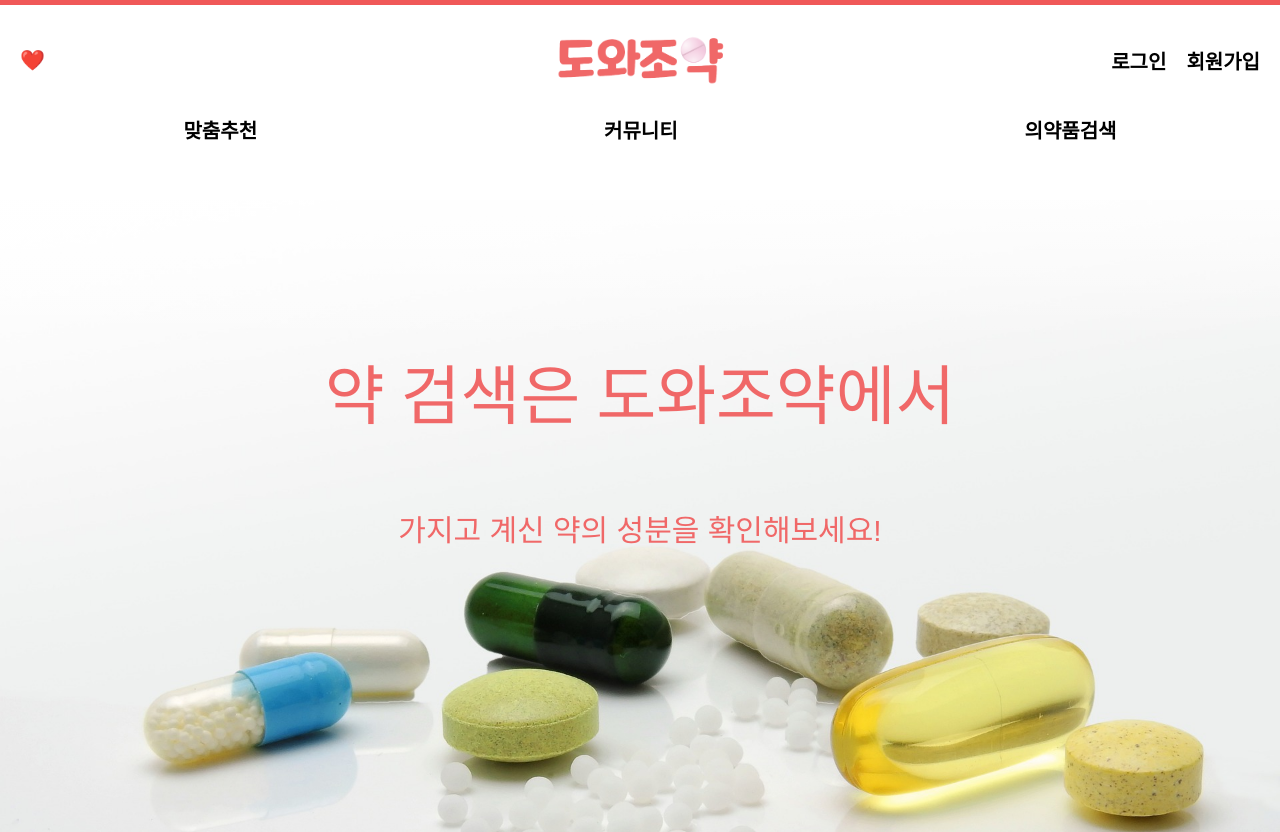
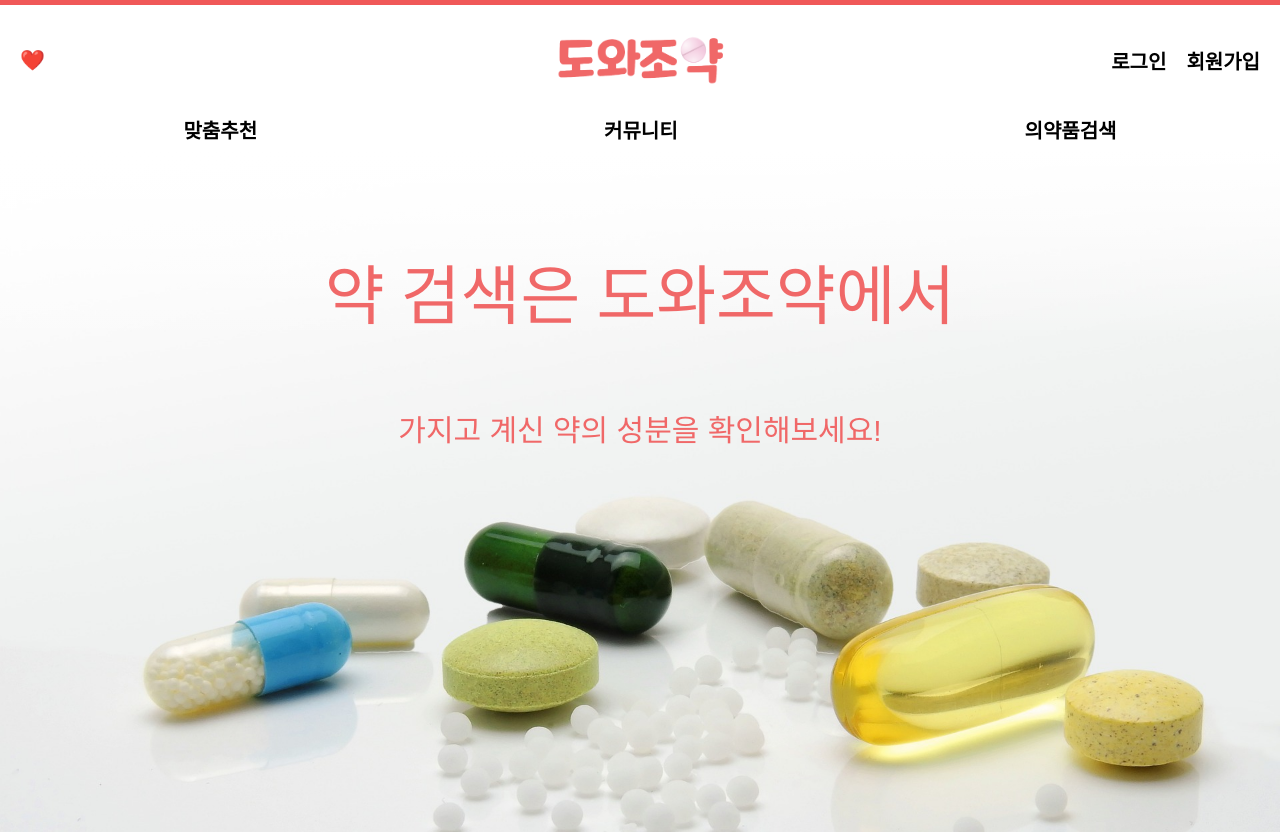
Before and after one commit to codestates-seb/seb43_main_009, a React app in the folder client/: page / in a window 1280 px wide. Shown: the top 832 px of the page. Built offline with nearby package versions, Linux system fonts and the light colour scheme; a web font is replaced by a local one.

Commit message:
[Fix][FE]main img 높이조정

```diff
--- a/client/src/style/GreetingInfo.js
+++ b/client/src/style/GreetingInfo.js
@@ -14,7 +14,7 @@ export const SBackgroundLayout = styled.div`
   background-image: url(${landingTitle});
   background-size: 100%;
   background-repeat: no-repeat;
-  background-position: center 50px;
+  background-position: center 2 0px;
   /* background-attachment: fixed; */
   display: flex;
   flex-direction: column;
@@ -49,9 +49,10 @@ export const STextInfoSection = styled.div`
   display: flex;
   flex-direction: column;
   align-items: center;
-  position: relative;
-  top: 150px;
+  position: absolute;
+  top: 50px;
   color: var(--gray-900);
+
   h1 {
     font-size: 65px;
     font-weight: 500;
```
